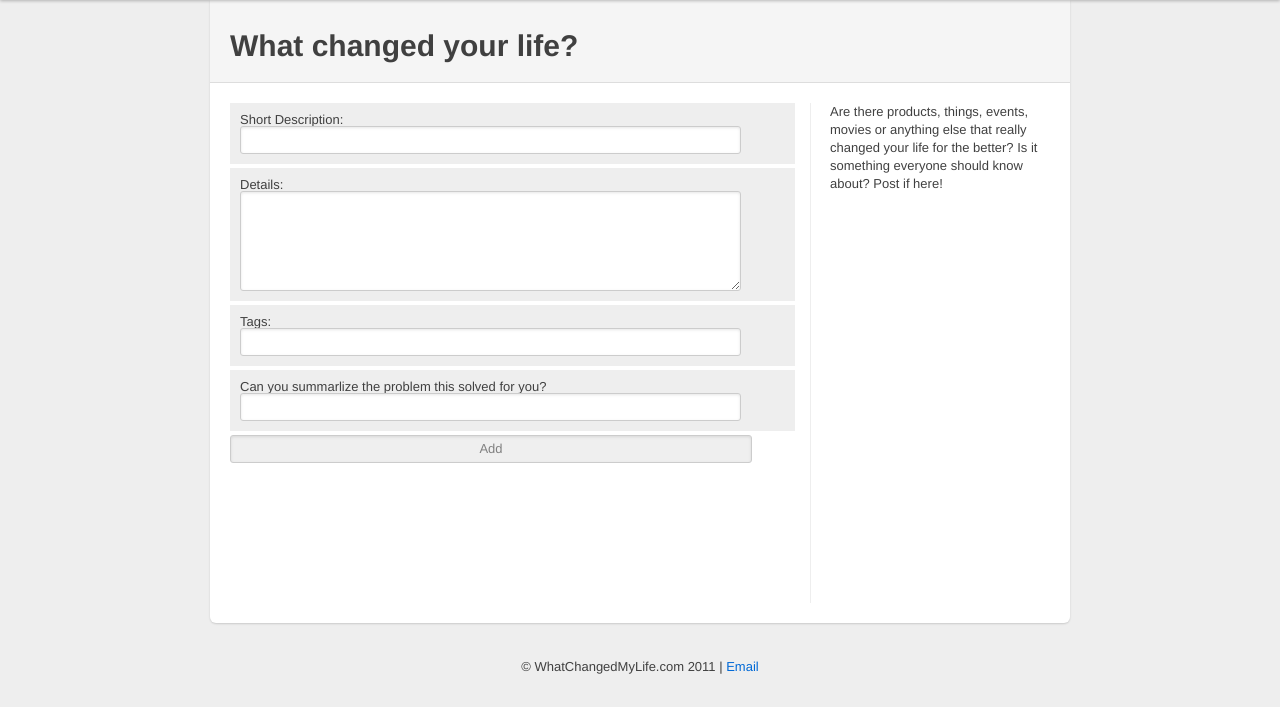
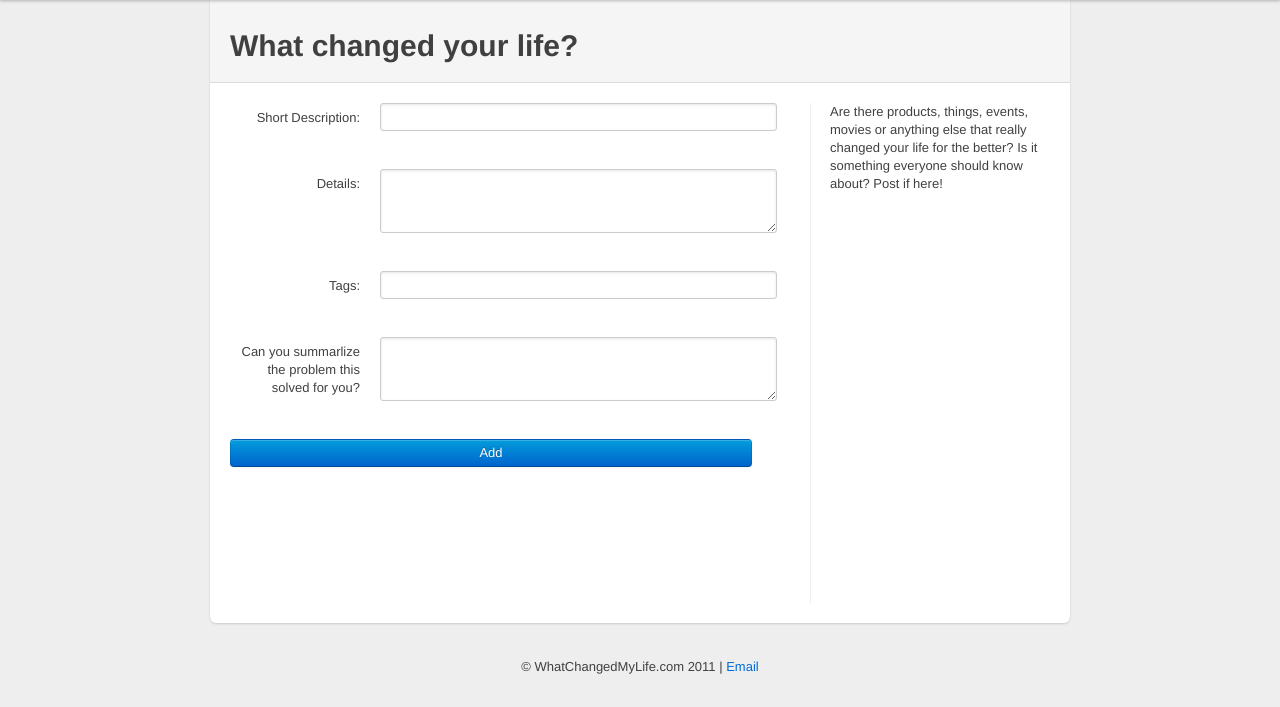
Before and after one commit to nikitabe/WhatChangedMyLife, a Python web app: template templates/add_new_item.htm in a window 1280 px wide. Shown: the part 40-747 px from the top of the page. Run offline with Jinja, Linux system fonts and the light colour scheme; the template is opened without the code that fills it, so the values that code supplies are empty; some libraries are stand-ins or nearby versions.

Commit message:
Committing for tags

```diff
--- a/templates/add_new_item.htm
+++ b/templates/add_new_item.htm
@@ -16,27 +16,35 @@
 {% block main_panel %}
 <form class="add_item" action="/items/add" method="post">
 
-    <div class="edit_field">
-        Short Description:<br/>
-        <input type='text' name="title" id="title"></input>
-    </div>
+	<div class="clearfix">
+		<label for="xlInput">Short Description:</label>
+		<div class="input">
+			<input class="xlarge" id="title" name="title" size="30" type="text"/>
+		</div>
+	</div>
 
-    <div class="edit_field">
-        Details:<br/>
-        <textarea rows=5 name="comment" id="comment"></textarea>
-    </div>
+	<div class="clearfix">
+		<label for="xlInput">Details:</label>
+		<div class="input">
+			<textarea class="xxlarge" id="comment" name="comment" rows="3"></textarea>
+		</div>
+	</div>
 
-    <div class="edit_field">
-        Tags:<br/>
-        <input type='text' name="tags" id="tags"></input>
-    </div>
+	<div class="clearfix">
+		<label for="xlInput">Tags:</label>
+		<div class="input">
+			<input class="xlarge" id="tags" name="tags" size="30" type="text"/>
+		</div>
+	</div>
 
-    <div class="edit_field">
-        Can you summarlize the problem this solved for you?<br/>
-        <input type='text' name="problem" id="problem"></input>
-    </div>
+	<div class="clearfix">
+		<label for="xlInput">Can you summarlize the problem this solved for you?</label>
+		<div class="input">
+			<textarea class="xxlarge" id="problem" name="problem" rows="3"></textarea>
+		</div>
+	</div>
 
-    <input type='submit' value="Add"/>
+    <input class="btn primary span2" type='submit' value="Add"></input>
 </form>
 {% endblock %}
 
--- a/templates/home2.htm
+++ b/templates/home2.htm
@@ -17,7 +17,7 @@ OK, WTF?  Really?  Another sharing site?  Oh...  Whoa...  this is actually prett
 </p>
 <div>
      {% for tag in tags %}
-    <div>{{tag.name}}</div>
+    <span class="label notice">{{tag.name}}</span>
     {% endfor %}
 </div>
 {% endblock %}
```
